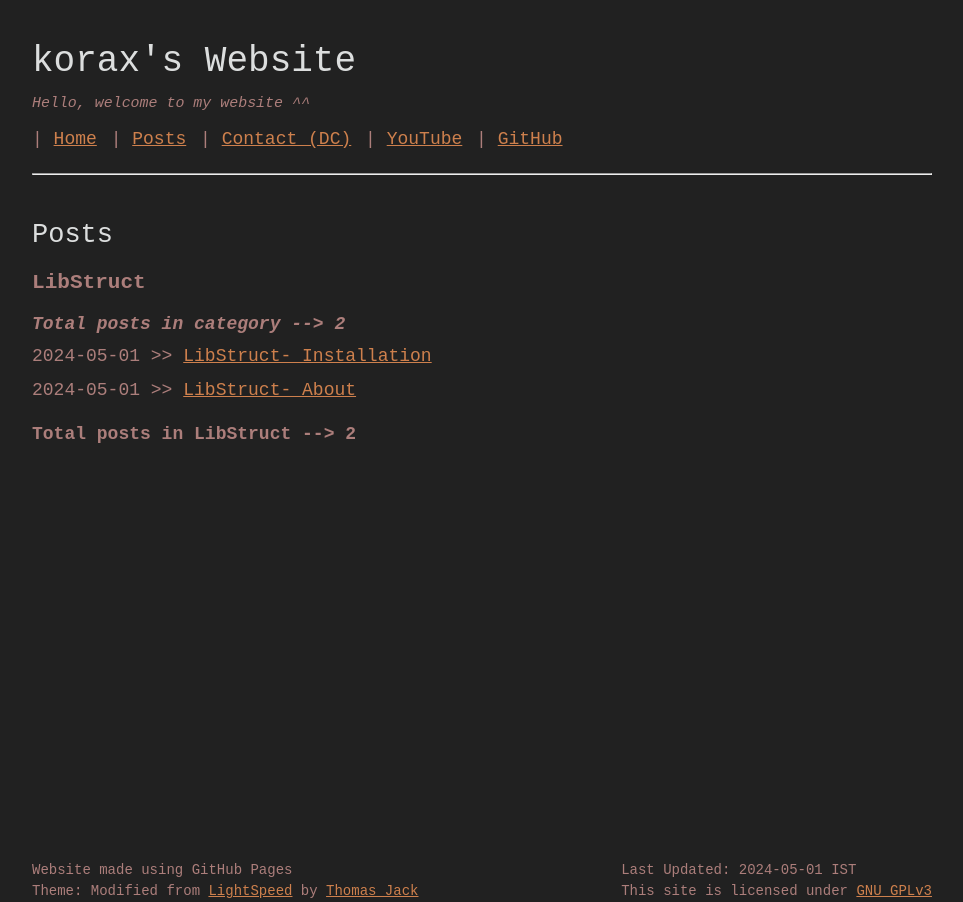
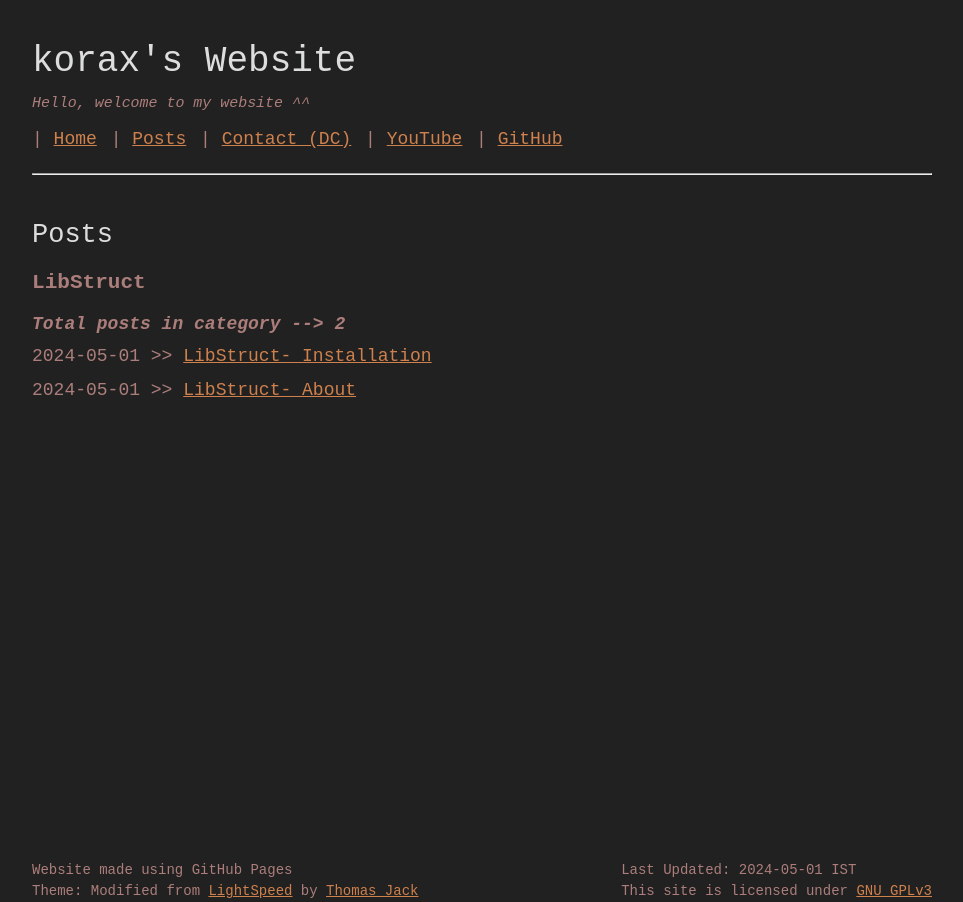
Before and after one commit to koraxial/koraxial.github.io, a Jekyll site: the page built from posts/index.html, in a window 1280 px wide. Shown: the whole page, without its empty margins (158-1121 px from the left). Built offline with Jekyll 4.4.1, drawn with Linux system fonts in a browser that asks for light colours.

Commit message:
Update index.html

```diff
--- a/posts/index.html
+++ b/posts/index.html
@@ -11,6 +11,5 @@ title: Posts
         <span class="post-item">{{ post.date | date: '%Y-%m-%d' }} >> <a href="{{ post.url }}">{{ post.title }}</a></span>
         {% endfor %}
 <div class="category-all-nav">
-    <h4>Total posts in {{category | first}} --> {{category[1] | size}} <a href="/{{category | first | downcase }}/"></a></h4>
 </div>
 {% endfor %}
```
